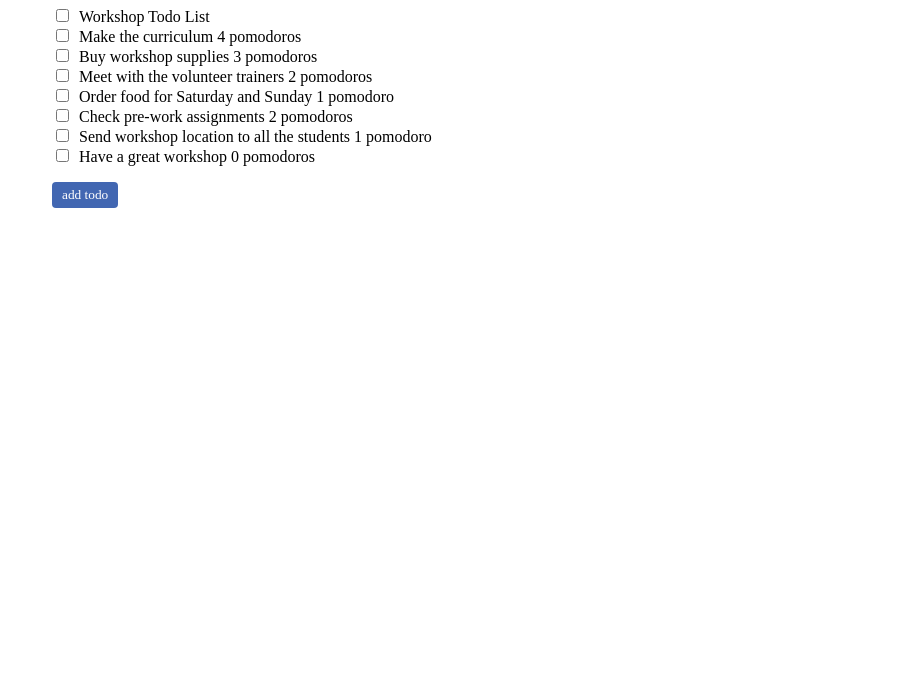
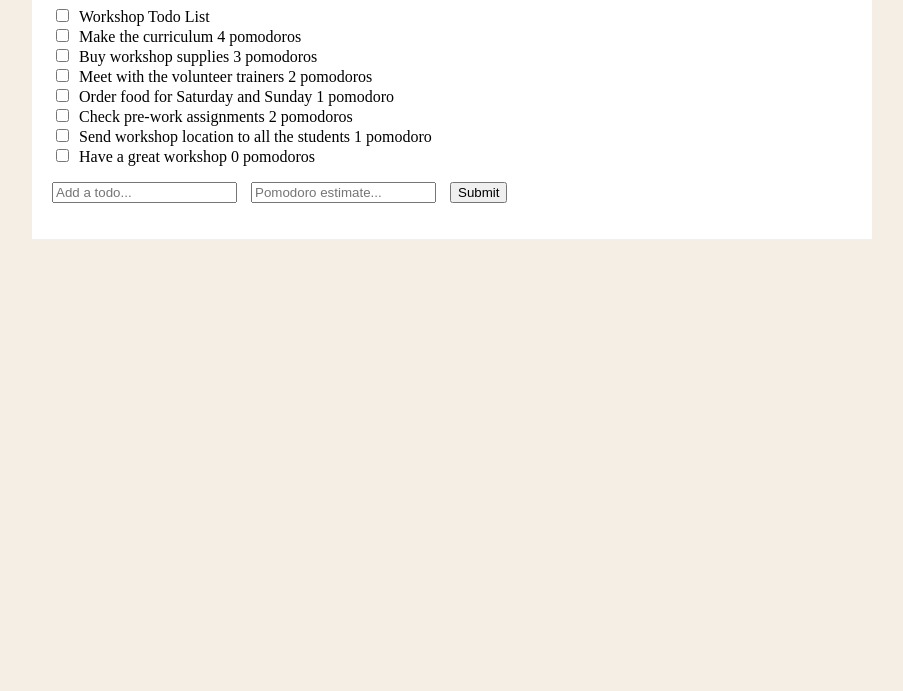
Before and after one commit to lauyuetyii/todo_app_front_end, a plain HTML site: page index.html in a window 1280 px wide. Shown: the part 109-800 px from the top of the page, without its empty margins (188-1091 px from the left). Drawn offline with Linux system fonts and the light colour scheme.

Commit message:
Adding info

```diff
--- a/index.html
+++ b/index.html
@@ -1,6 +1,20 @@
+<html>
+  <head>
+    <title>My todo App</title>
+  </head>
+  <body>
+
 <style>
-  *{
+  body{
+    background-color: #F4EEE5;
       font-family: "Times News Roman";
+  }
+
+  .main-content {
+    background-color: white;
+    width: 800px;
+    margin: 20px auto;
+    padding: 20px;
   }
 
   h1 {
@@ -37,7 +51,7 @@
   }
 
 </style>
-<div>
+<div class="main-content">
 <h1>June 3, 2017</h1>
 <ul>
   <li><input type="checkbox"/><a href="show.html">Workshop Todo List</a></li>
@@ -50,5 +64,11 @@
   <li><input type="checkbox"/><a href="show.html">Have a great workshop 0 pomodoros</a></li>
 </ul>
 
-<button> add todo</button>
+<form method="get">
+<input type="text" placeholder="Add a todo...">
+<input type="number" placeholder="Pomodoro estimate...">
+<input type="submit"></form>
 </div>
+
+</body>
+</html>
```
